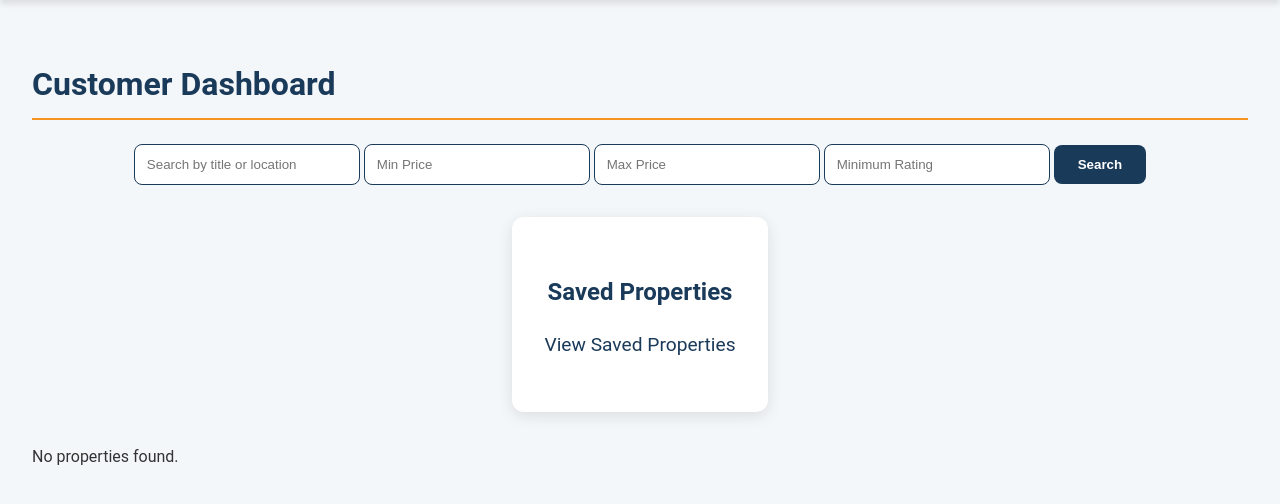
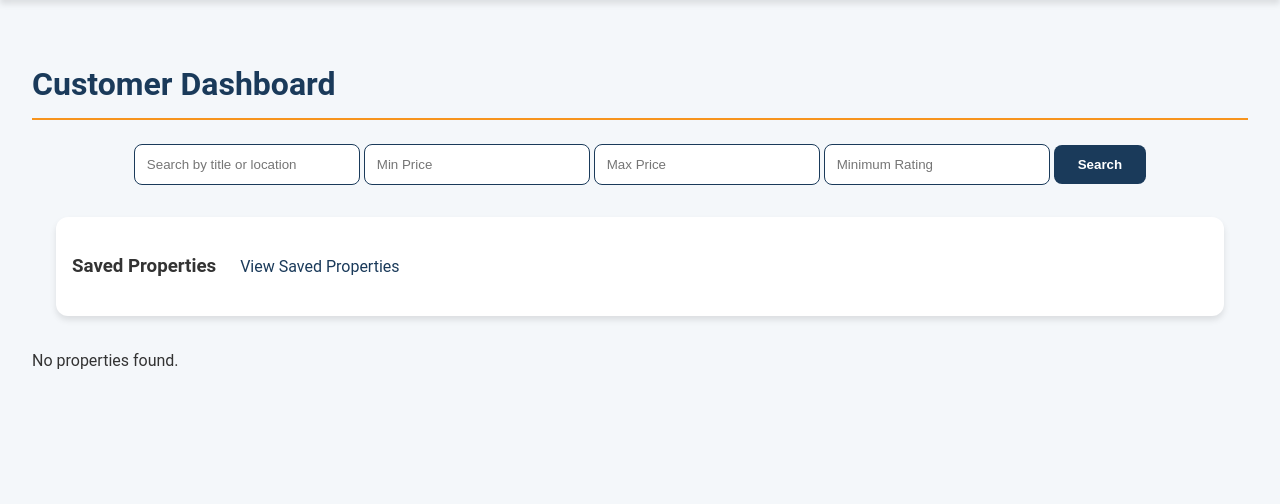
Before and after one commit to michellenikeetha/boardimalk, a PHP site: the page made by FRONTEND/pages/customer_dashboard copy 2.php in a window 1280 px wide. Shown: the part 78-582 px from the top of the page. Run offline with PHP 8.4, Linux system fonts and the light colour scheme; data that the repository does not hold is empty.

Commit message:
customer stat card css

```diff
--- a/FRONTEND/CSS/customer_dashboard.css
+++ b/FRONTEND/CSS/customer_dashboard.css
@@ -87,28 +87,49 @@
 
 /* Dashboard Stats */
 .dashboard-stats {
-    display: flex;
-    justify-content: space-around;
+    display: grid;
+    grid-template-columns: repeat(auto-fit, minmax(300px, 1fr));
+    gap: 1.5rem;
     margin-bottom: 2rem;
+    padding: 0 1.5rem;
 }
 
 .stat-card {
-    background-color: white;
-    padding: 2rem;
+    background-color: var(--white-color);
+    padding: 1rem;
     border-radius: 12px;
-    box-shadow: 0 4px 15px rgba(0, 0, 0, 0.1);
-    text-align: center;
+    box-shadow: var(--shadow-md);
+    display: flex;
+    align-items: center;
+    gap: 1.5rem;
+    transition: var(--transition);
 }
 
-.stat-card h3 {
-    color: var(--primary-color);
-    font-size: 1.5rem;
-    margin-bottom: 1rem;
+.stat-icon {
+    font-size: 2.5rem;
+    color: var(--secondary-color);
 }
 
-.stat-card p {
+.stat-info {
+    flex: 1;
+}
+
+.stat-info h3 {
     color: var(--text-secondary-color);
-    font-size: 1.2rem;
+    font-size: 1.1rem;
+    margin-bottom: 0.5rem;
+}
+
+.stat-info p {
+    color: var(--primary-color);
+    font-size: 2rem;
+    font-weight: bold;
+    margin: 0;
+}
+
+.stat-card:hover {
+    transform: translateY(-5px);
+    box-shadow: 0 8px 25px rgba(0, 0, 0, 0.15);
 }
 
 /* Property Cards Container */
```
Also changed, not shown: FRONTEND/pages/customer_dashboard.php (+9 -4 lines).
